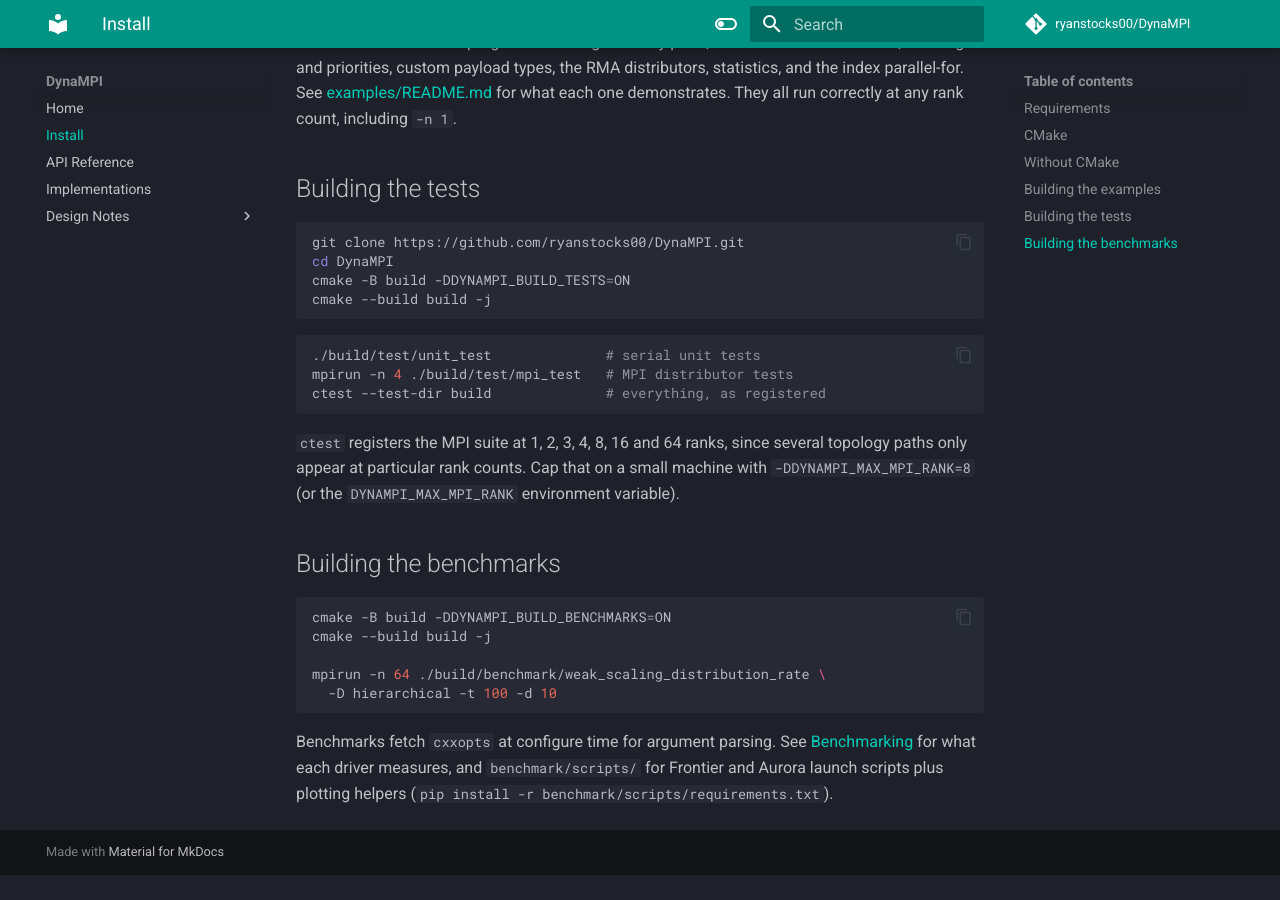
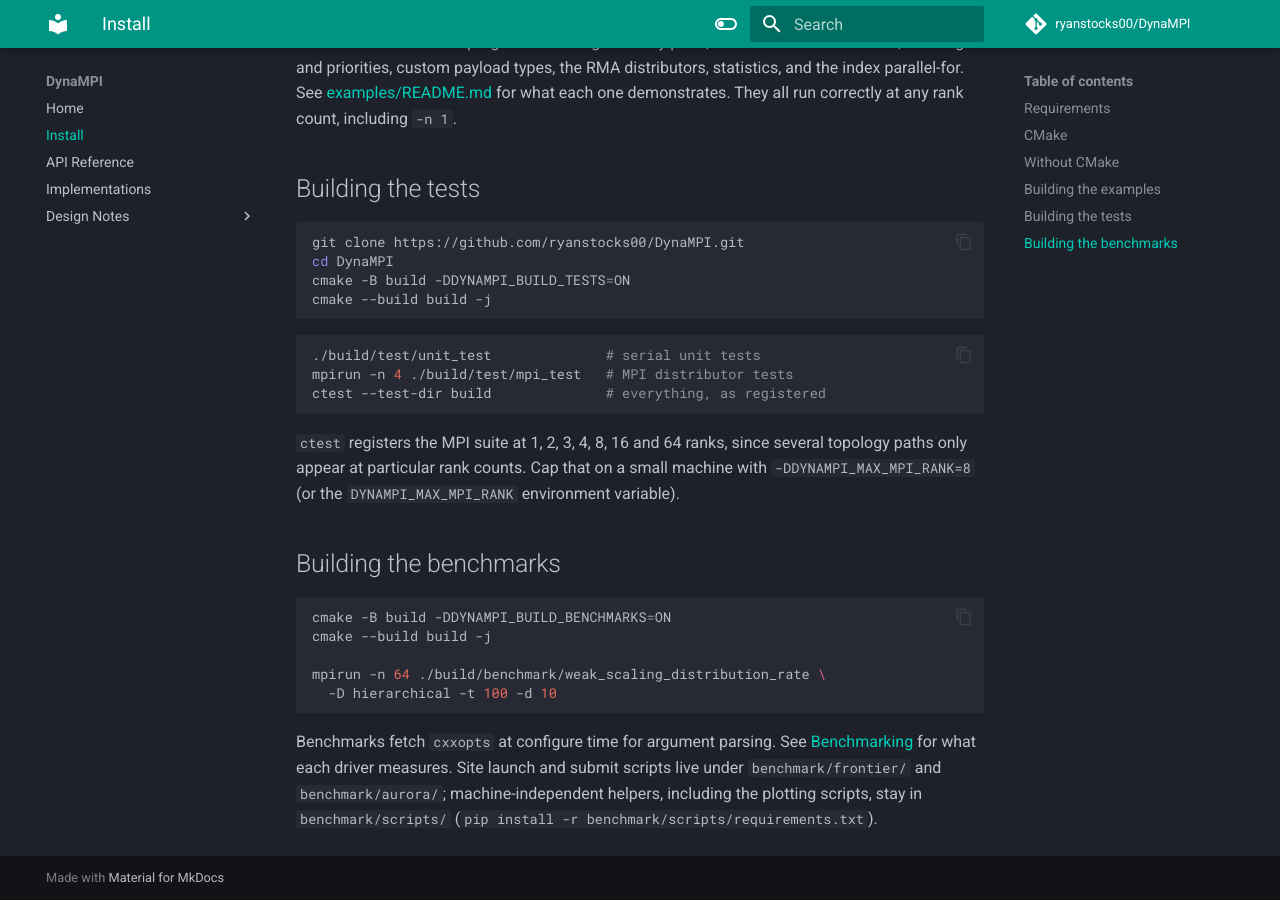
Before and after one commit to ryanstocks00/DynaMPI, an MkDocs documentation site: the page built from docs/src/install.md, in a window 1280 px wide and 900 px high, scrolled down 1691 px. Built offline with MkDocs 1.6.1 and Material for MkDocs 9.7.7, drawn with Linux system fonts in a browser that asks for light colours; comment, search, counter and statistics services are not loaded; the version menu is left out; before the commit the page ends 2566 px from its top, so only the background shows below that.

Commit message:
Sort machine-specific benchmark scripts into frontier/ and aurora/
benchmark/scripts/ had grown into a mix of Frontier launch/submit
scripts, Aurora launch/submit scripts, PBS queue helpers, local
runners, and the plotting code. Move each site's scripts next to the
compile script that was already there, and leave behind only what is
machine-independent: the plotters, requirements.txt,
validate_artifact.py, check_timer_resolution.sh, and launch_local_*.sh.

benchmark/{frontier,aurora}/ sit at the same depth as
benchmark/scripts/, so every script's
ROOT_DIR="$(dirname "${BASH_SOURCE[0]}")/../.." still resolves to the
repo root untouched. aurora_queue_utils.sh is sourced through
SCRIPT_DIR, so it moves with the Aurora submit scripts that source it.
Updated the hardcoded SCRIPT= paths, usage comments, shellcheck source
directives, and the install.md paragraph that pointed at
benchmark/scripts/ for site launch scripts.

Also drops the comment in launch_frontier_microbench.sh explaining why
FI_CXI_RX_MATCH_MODE is left unset. The variable stays unset; the
scripts that do set it are untouched.

````diff
--- a/docs/src/install.md
+++ b/docs/src/install.md
@@ -112,6 +112,8 @@
 ```
 
 Benchmarks fetch `cxxopts` at configure time for argument parsing.  See
-[Benchmarking](implementations.md#benchmarking) for what each driver measures, and
-`benchmark/scripts/` for Frontier and Aurora launch scripts plus plotting
-helpers (`pip install -r benchmark/scripts/requirements.txt`).
+[Benchmarking](implementations.md#benchmarking) for what each driver measures.
+Site launch and submit scripts live under `benchmark/frontier/` and
+`benchmark/aurora/`; machine-independent helpers, including the plotting
+scripts, stay in `benchmark/scripts/`
+(`pip install -r benchmark/scripts/requirements.txt`).
````
Also changed, not shown: 22 other files.
